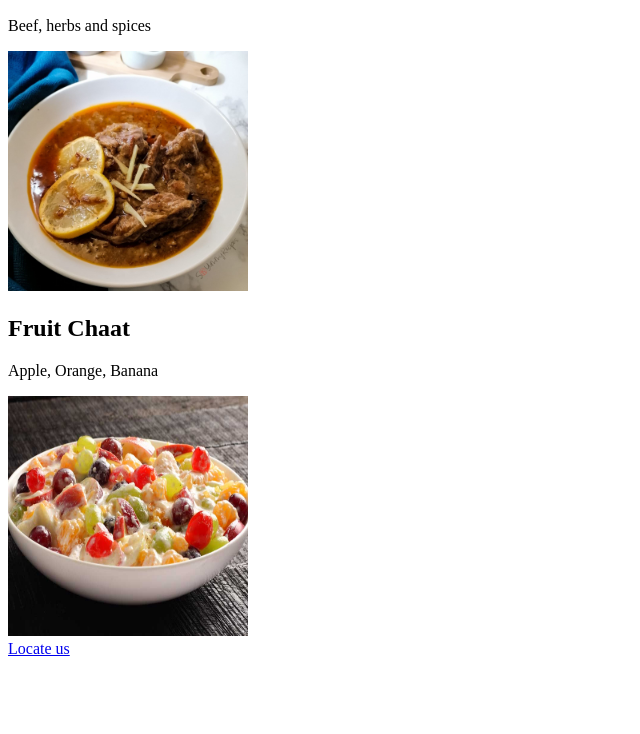
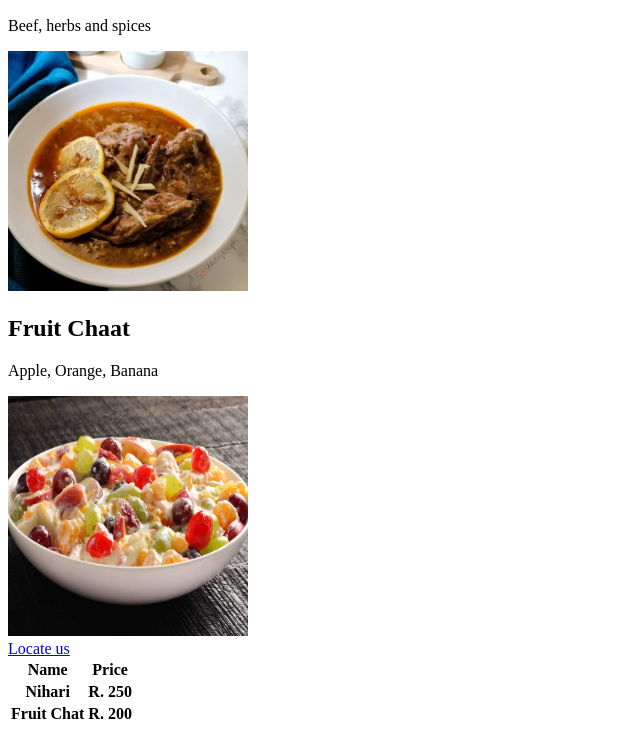
Before and after one commit to touseefbsb/Orange-Bakery, a plain HTML site: page index.html in a window 1280 px wide. Shown: the part 110-844 px from the top of the page, without its empty margins (0-640 px from the left). Before the commit the page ends 800 px from the top, so only its background shows below. Drawn offline with Linux system fonts and the light colour scheme.

Commit message:
price table added

```diff
--- a/index.html
+++ b/index.html
@@ -16,5 +16,19 @@
     <img src="fruitchat.jpg" alt="Fruit chat" width="240" height="240">
     <br>
     <a href="location.html">Locate us</a>
+    <table>
+        <tr>
+            <th>Name</th>
+            <th>Price</th>
+        </tr>
+        <tr>
+            <th>Nihari</th>
+            <th>R. 250</th>
+        </tr>
+        <tr>
+            <th>Fruit Chat</th>
+            <th>R. 200</th>
+        </tr>
+    </table>
 </body>
 </html>
```
